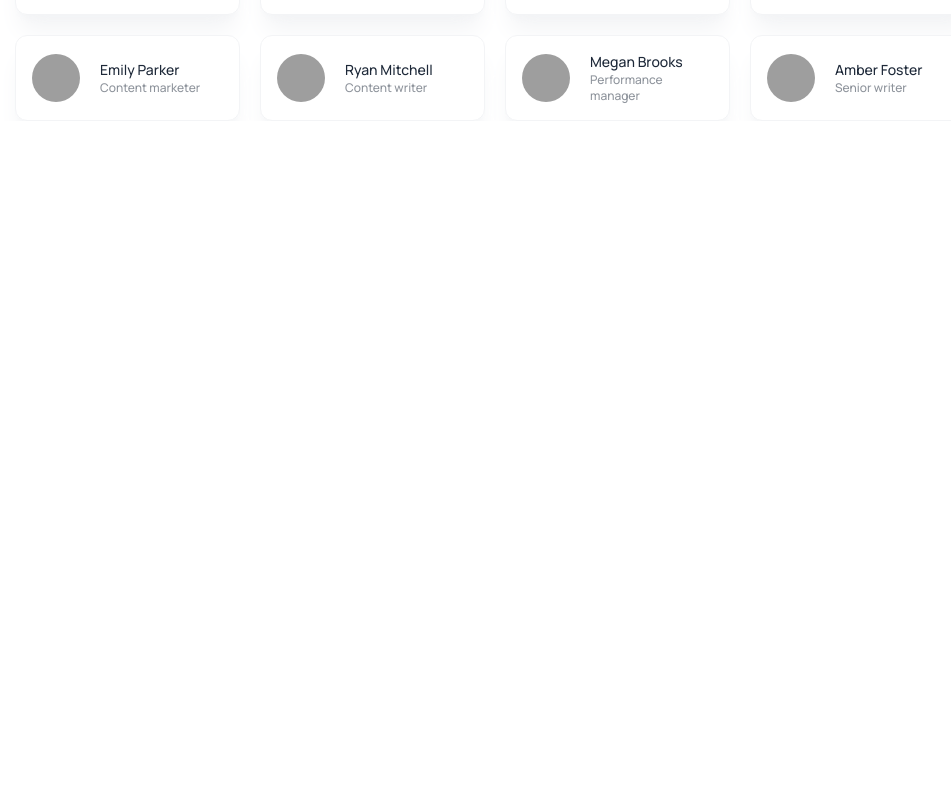
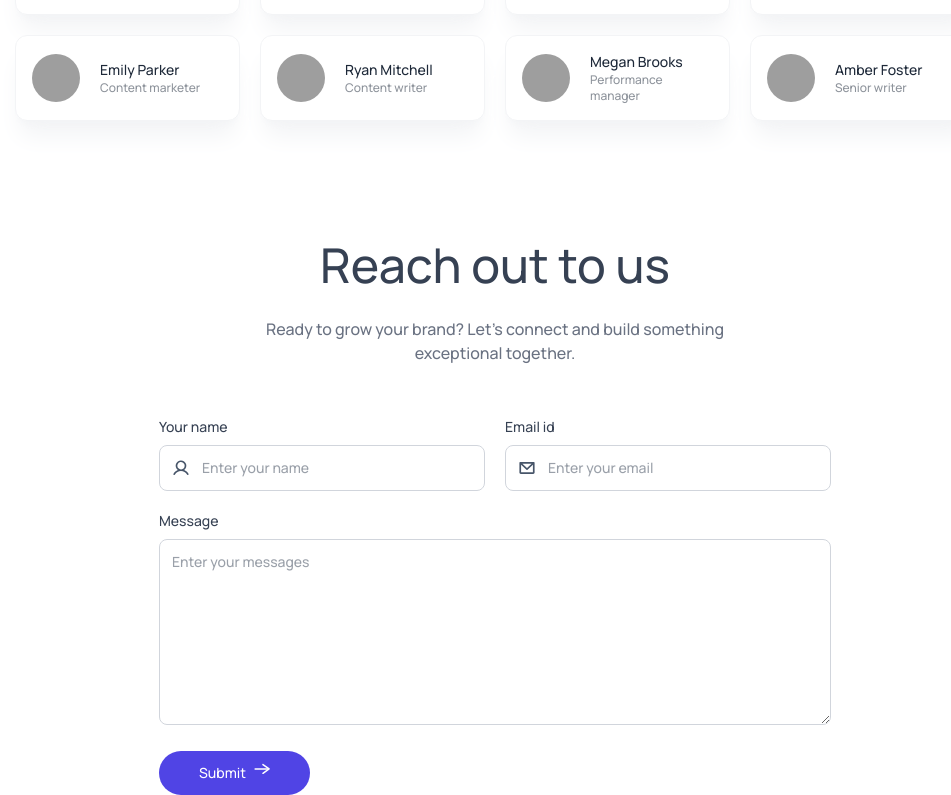
Before and after one commit to limon43633/agency-landing-page, a React (Vite) app: page / in a window 1280 px wide. Shown: the part 2863-3658 px from the top of the page, without its empty margins (145-1096 px from the left). Before the commit the page ends 2984 px from the top, so only its background shows below. Built offline with nearby package versions, Linux system fonts and the light colour scheme; grey boxes are pictures that could not be loaded.

Commit message:
added contact us

```diff
--- a/src/App.jsx
+++ b/src/App.jsx
@@ -5,6 +5,7 @@
 import Services from './components/Services';
 import OurWork from './components/OurWork';
 import Teams from './components/Teams';
+import ContactUs from './components/ContactUs';
 
 
 
@@ -21,6 +22,7 @@
       <Services />
       <OurWork />
       <Teams />
+      <ContactUs />
 
     </div>
   );
--- /dev/null
+++ b/src/components/ContactUs.jsx
@@ -0,0 +1,43 @@
+import React from 'react';
+import Title from './Title';
+import assets from '../assets/assets';
+
+const ContactUs = () => {
+    return (
+        <div id='contact-us' className='flex flex-col items-center gap-7 px-4 sm:px-12 lg:px-24 xl:px-40 pt-30 text-gray-700 dark:text-white'>
+            <Title title='Reach out to us' desc='Ready to grow your brand? Let’s connect and build something exceptional together.' />
+
+            <form className='grid sm:grid-cols-2 gap-3 sm:gap-5 max-w-2xl w-full'>
+
+                <div>
+                    <p className='mb-2 text-sm font-medium '>Your name</p>
+                    <div className='flex pl-3 rounded-lg border border-gray-300 dark:border-gray-600'>
+                        <img src={assets.person_icon} alt="" />
+                        <input type="text" placeholder='Enter your name' className='w-full p-3 text-sm outline-none' required />
+                    </div>
+                </div>
+
+                <div>
+                    <p className='mb-2 text-sm font-medium '>Email id</p>
+                    <div className='flex pl-3 rounded-lg border border-gray-300 dark:border-gray-600'>
+                        <img src={assets.email_icon} alt="" />
+                        <input type="email" placeholder='Enter your email' className='w-full p-3 text-sm outline-none' required />
+                    </div>
+                </div>
+
+                <div className='sm:col-span-2'>
+                    <p className='mb-2 text-sm font-medium '>Message</p>
+                    <textarea rows={8} placeholder='Enter your messages' className='w-full p-3 text-sm outline-none rounded-lg border border-gray-300 dark:border-gray-600' />
+                </div>
+
+                <button type='submit' className='w-max flex gap-2 bg-primary text-white text-sm px-10 py-3 rounded-full cursor-pointer hover:scale-103 transition-all'>
+                    Submit <img src={assets.arrow_icon} alt="" />
+                </button>
+
+            </form>
+
+        </div>
+    );
+};
+
+export default ContactUs;
```
